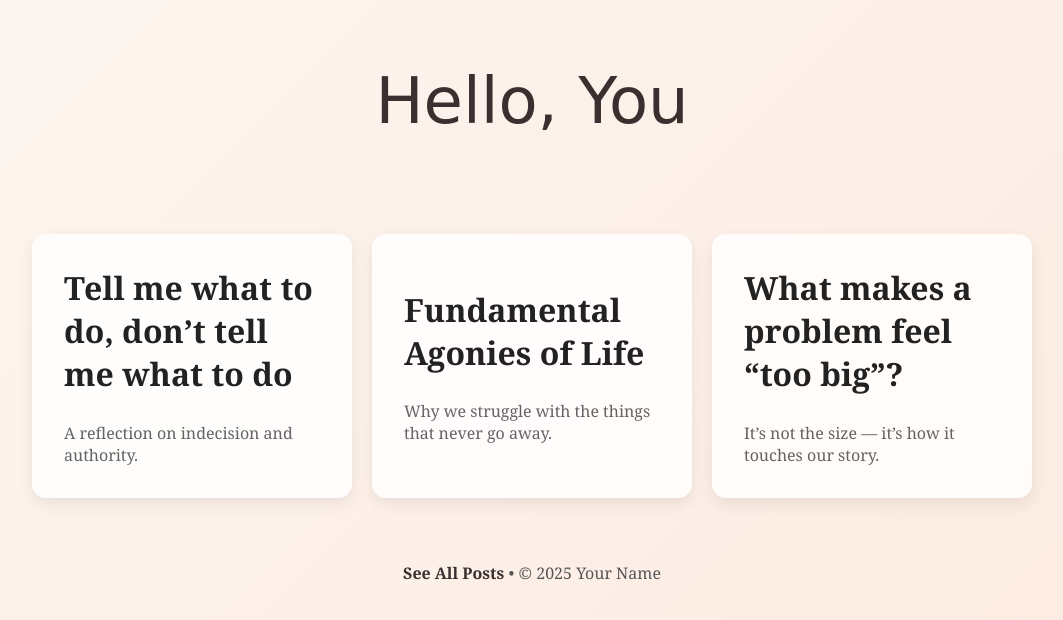
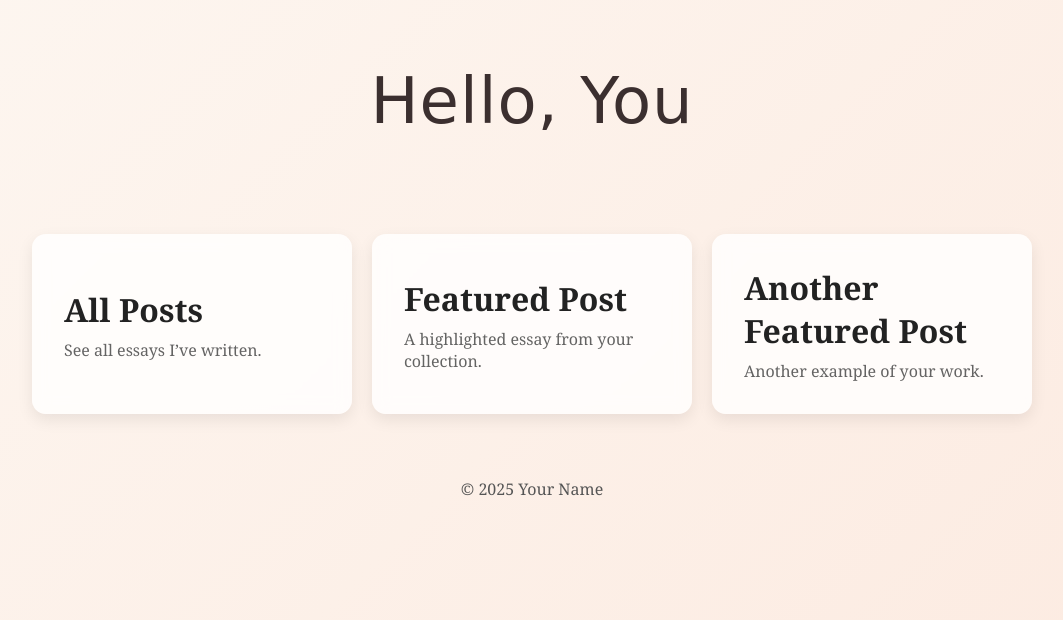
Before and after one commit to sgawhane/helloyoublog, a plain HTML site: page index.html in a window 1280 px wide. Shown: the whole page, without its empty margins (108-1171 px from the left). Drawn offline with Linux system fonts and the light colour scheme; a web font is replaced by a local one.

Commit message:
Update index.html

```diff
--- a/index.html
+++ b/index.html
@@ -5,7 +5,6 @@
   <meta name="viewport" content="width=device-width, initial-scale=1.0" />
   <title>Hello, You — Blog</title>
 
-  <!-- Load Brittany font -->
   <style>
     @font-face {
       font-family: 'Brittany';
@@ -26,7 +25,7 @@
       text-align: center;
       padding: 4rem 1rem;
       font-size: 4rem;
-      font-weight: normal;
+      letter-spacing: 1px;
       color: #3b2f2f;
     }
 
@@ -61,6 +60,7 @@
     .brick h2 {
       margin-top: 0;
       font-size: 2rem;
+      margin-bottom: 0.5rem;
       font-family: Georgia, serif;
     }
 
@@ -94,24 +94,25 @@
   <header>Hello, You</header>
 
   <div class="container">
+    <!-- Example bricks -->
+    <a href="posts.html" class="brick">
+      <h2>All Posts</h2>
+      <p>See all essays I’ve written.</p>
+    </a>
+
     <a href="posts/tell-me-what-to-do.html" class="brick">
-      <h2>Tell me what to do, don’t tell me what to do</h2>
-      <p>A reflection on indecision and authority.</p>
+      <h2>Featured Post</h2>
+      <p>A highlighted essay from your collection.</p>
     </a>
 
     <a href="posts/fundamental-agonies.html" class="brick">
-      <h2>Fundamental Agonies of Life</h2>
-      <p>Why we struggle with the things that never go away.</p>
-    </a>
-
-    <a href="posts/too-big.html" class="brick">
-      <h2>What makes a problem feel “too big”?</h2>
-      <p>It’s not the size — it’s how it touches our story.</p>
+      <h2>Another Featured Post</h2>
+      <p>Another example of your work.</p>
     </a>
   </div>
 
   <footer>
-    <a href="posts.html">See All Posts</a> • © 2025 Your Name
+    © 2025 Your Name
   </footer>
 </body>
 </html>
```
